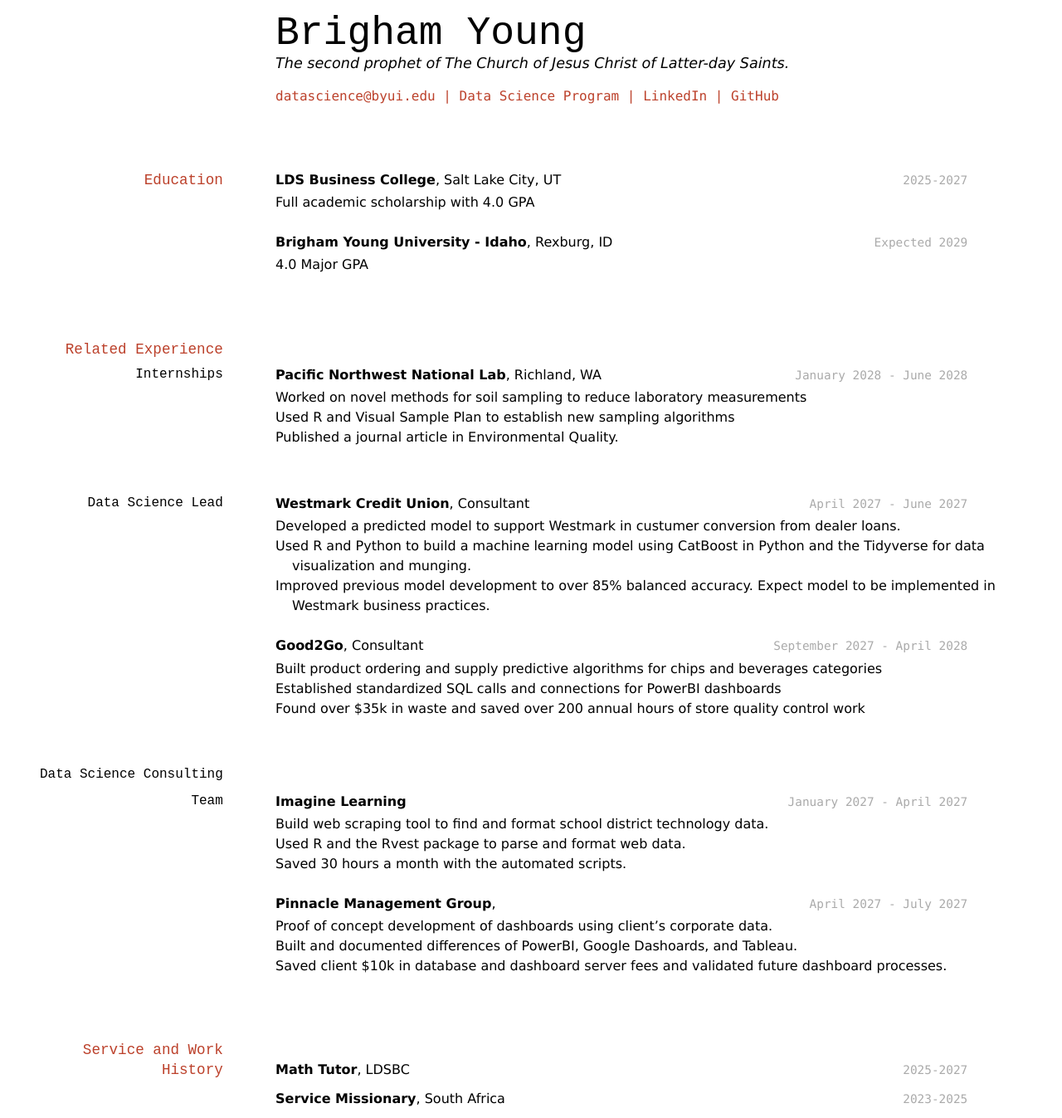
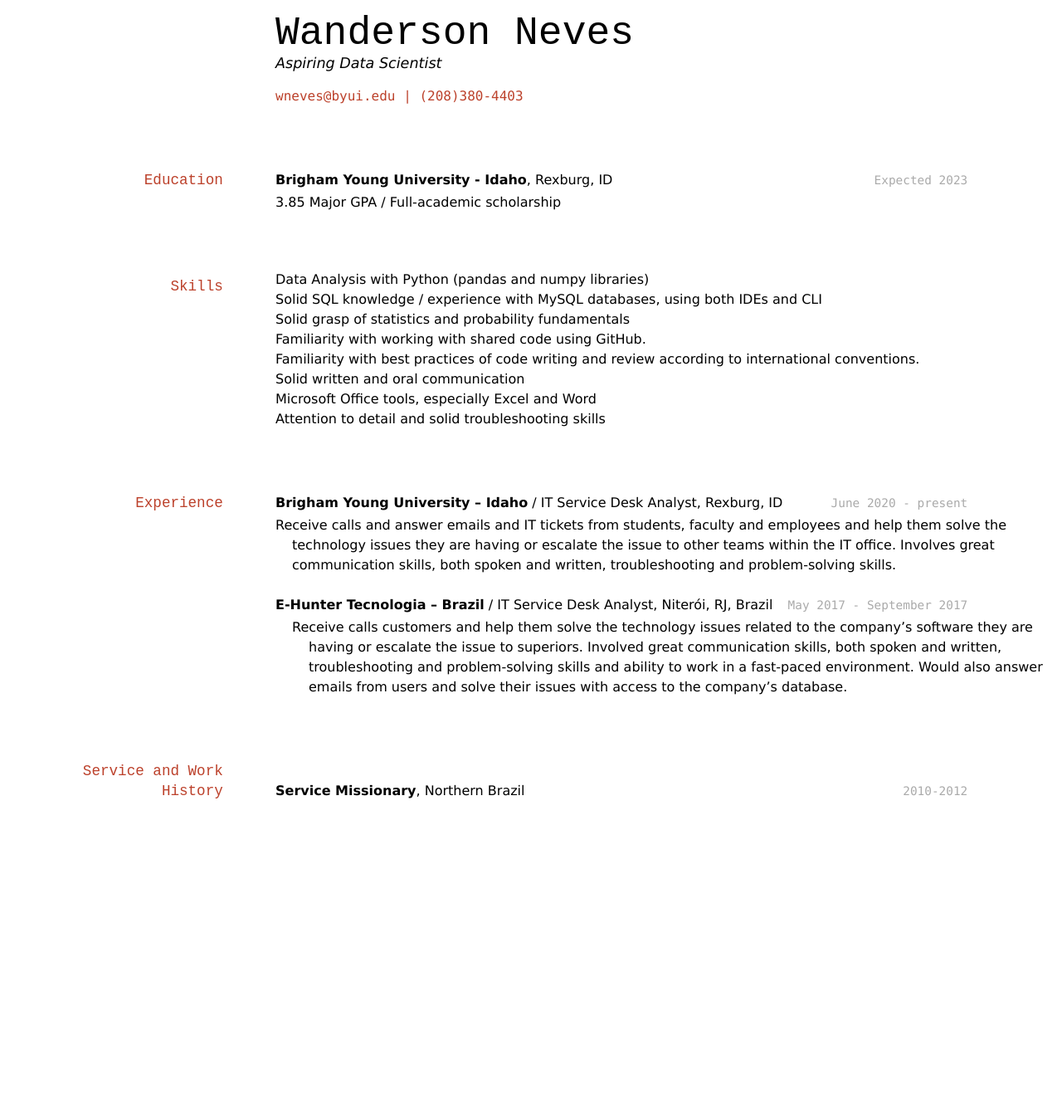
Before and after one commit to neves-w/neves-w_resume, a Jekyll site: the page built from docs/index.md, in a window 1280 px wide. Shown: the whole page at 83% size. Built offline with Jekyll 4.4.1, drawn with Linux system fonts in a browser that asks for light colours; after the commit the page ends 976 px from its top, so only the background shows below that.

Commit message:
Update index.md

```diff
--- a/docs/index.md
+++ b/docs/index.md
@@ -1,84 +1,52 @@
 ---
 layout: cv
-title: Brigham Young's Resume
+title: myResume
 ---
-# Brigham Young
-The second prophet of The Church of Jesus Christ of Latter-day Saints.
-
+# Wanderson Neves
+Aspiring Data Scientist
 <div id="webaddress">
-<a href="datascience@byui.edu">datascience@byui.edu</a>
-| <a href="https://byuidatascience.github.io/development.html">Data Science Program</a>
-| <a href="https://www.linkedin.com/groups/13537407/">LinkedIn</a>
-| <a href="https://github.com/byuids-resumes">GitHub</a>
+<a href="wneves@byui.edu">wneves@byui.edu</a>
+| (208)380-4403
 </div>
 
 <!-- https://www.monique.tech/the-art-of-markdown -->
 
+
 ## Education
 
-`2025-2027`
-__LDS Business College__, Salt Lake City, UT
-
-- Full academic scholarship with 4.0 GPA
-
-`Expected 2029`
+`Expected 2023`
 __Brigham Young University - Idaho__, Rexburg, ID
 
-- 4.0 Major GPA
+- 3.85 Major GPA / Full-academic scholarship
 
+## Skills
 
-## Related Experience
+- Data Analysis with Python (pandas and numpy libraries)
+-	Solid SQL knowledge / experience with MySQL databases, using both IDEs and CLI
+-	Solid grasp of statistics and probability fundamentals
+-	Familiarity with working with shared code using GitHub.
+-	Familiarity with best practices of code writing and review according to international conventions.
+-	Solid written and oral communication
+-	Microsoft Office tools, especially Excel and Word
+-	Attention to detail and solid troubleshooting skills
 
-### Internships
+## Experience
 
-`January 2028 - June 2028`
-__Pacific Northwest National Lab__, Richland, WA
+`June 2020 - present`
+__Brigham Young University – Idaho__ / IT Service Desk Analyst, Rexburg, ID
 
-- Worked on novel methods for soil sampling to reduce laboratory measurements
-- Used R and Visual Sample Plan to establish new sampling algorithms
-- Published a journal article in Environmental Quality.
+- Receive calls and answer emails and IT tickets from students, faculty and employees and help them solve the technology issues they are having or escalate the issue to other teams within the IT office. Involves great communication skills, both spoken and written, troubleshooting and problem-solving skills.
 
-### Data Science Lead
+`May 2017 - September 2017`
+__E-Hunter Tecnologia – Brazil__ / IT Service Desk Analyst, Niterói, RJ, Brazil
 
-`April 2027 - June 2027`
-__Westmark Credit Union__, Consultant
-
-- Developed a predicted model to support Westmark in custumer conversion from dealer loans.
-- Used R and Python to build a machine learning model using CatBoost in Python and the Tidyverse for data visualization and munging.
-- Improved previous model development to over 85% balanced accuracy. Expect model to be implemented in Westmark business practices.
-
-`September 2027 - April 2028`
-__Good2Go__, Consultant
-
-- Built product ordering and supply predictive algorithms for chips and beverages categories
-- Established standardized SQL calls and connections for PowerBI dashboards
-- Found over $35k in waste and saved over 200 annual hours of store quality control work
-
-### Data Science Consulting Team
-
-`January 2027 - April 2027`
-__Imagine Learning__
-
-- Build web scraping tool to find and format school district technology data.
-- Used R and the Rvest package to parse and format web data.
-- Saved 30 hours a month with the automated scripts.
-
-`April 2027 - July 2027`
-__Pinnacle Management Group__,
-
-- Proof of concept development of dashboards using client's corporate data.
-- Built and documented differences of PowerBI, Google Dashoards, and Tableau.
-- Saved client $10k in database and dashboard server fees and validated future dashboard processes.
+- -	Receive calls customers and help them solve the technology issues related to the company’s software they are having or escalate the issue to superiors. Involved great communication skills, both spoken and written, troubleshooting and problem-solving skills and ability to work in a fast-paced environment. Would also answer emails from users and solve their issues with access to the company’s database.
 
 
 ## Service and Work History
 
-`2025-2027`
-__Math Tutor__, LDSBC
-
-
-`2023-2025`
-__Service Missionary__, South Africa
+`2010-2012`
+__Service Missionary__, Northern Brazil
 
 
 
```
